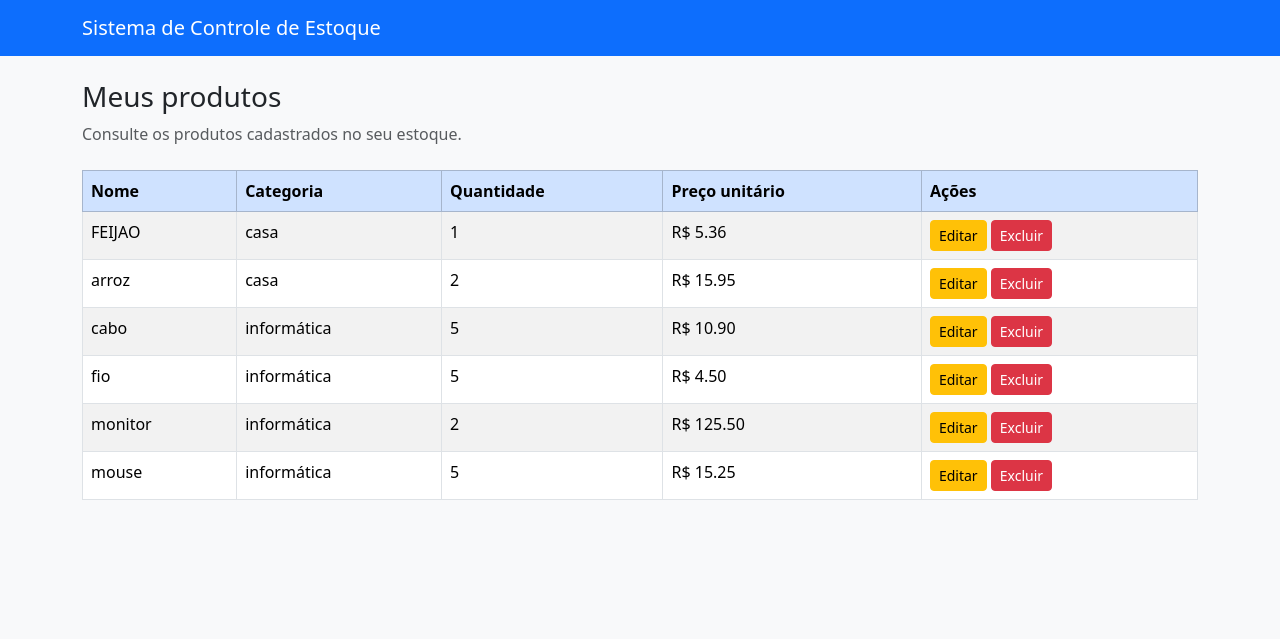
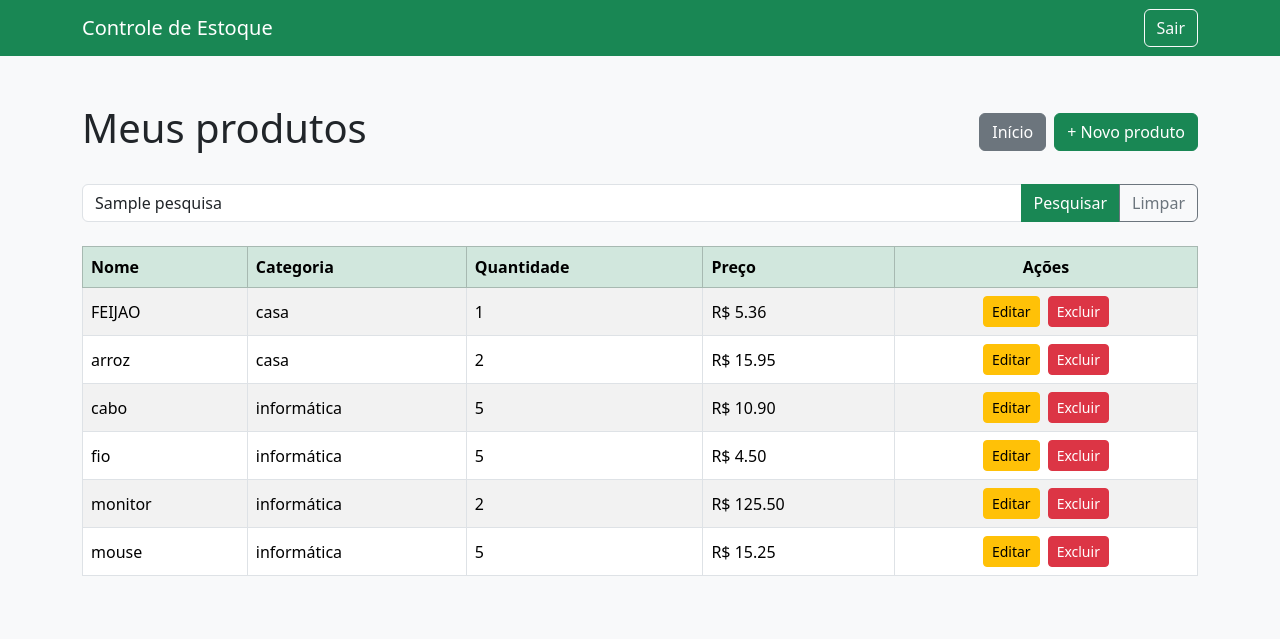
Before and after one commit to Vinicius-113/Sistema-Controle-de-Estoque-DJANGO, a Django app: template produtos/templates/produtos/lista.html in a window 1280 px wide. Shown: the top 639 px of the page. Run offline with Django 5.2, Linux system fonts and the light colour scheme; data comes from the database, SQL or seed files in the repository; both versions use the stored data as it was after the commit; the template is opened without the code that fills it: values that come from a table or form of the project are taken from there, most other values are stand-ins (such as "Sample title", 1, 10 or a date in 2020).

Commit message:
projeto final

```diff
--- a/produtos/templates/produtos/lista.html
+++ b/produtos/templates/produtos/lista.html
@@ -1,69 +1,109 @@
+
 <!DOCTYPE html>
 <html lang="pt-br">
-
 <head>
     <meta charset="UTF-8">
-    <meta name="viewport" content="width=device-width, initial-scale=1">
-    <title>Controle de Estoque</title>
+    <meta name="viewport" content="width=device-width, initial-scale=1.0">
+    <title>Meus produtos - Controle de Estoque</title>
 
-    <link href="https://cdn.jsdelivr.net/npm/bootstrap@5.3.3/dist/css/bootstrap.min.css" rel="stylesheet">
+    <link
+        href="https://cdn.jsdelivr.net/npm/bootstrap@5.3.3/dist/css/bootstrap.min.css"
+        rel="stylesheet"
+    >
 </head>
 
 <body class="bg-light">
 
-    <nav class="navbar navbar-dark bg-primary">
+<nav class="navbar navbar-dark bg-success">
     <div class="container">
-            <a class="navbar-brand" href="/">Sistema de Controle de Estoque</a>
+        <a class="navbar-brand" href="{% url 'produtos:home' %}">
+            Controle de Estoque
+        </a>
 
-            {% if user.is_authenticated %}
         <form method="post" action="{% url 'logout' %}">
             {% csrf_token %}
-                <button type="submit" class="btn btn-outline-light btn-sm">
+            <button type="submit" class="btn btn-outline-light">
                 Sair
             </button>
         </form>
-            {% endif %}
     </div>
 </nav>
 
-    <main class="container py-4">
-        <div class="d-flex justify-content-between align-items-center mb-4">
-            <div>
-                <h1 class="h3">Meus produtos</h1>
-                <p class="text-muted mb-0">
-                    Consulte os produtos cadastrados no seu estoque.
-                </p>
+<main class="container py-5">
+
+    <div class="d-flex flex-wrap justify-content-between align-items-center gap-3 mb-4">
+        <h1>Meus produtos</h1>
+
+        <div class="d-flex gap-2">
+            <a href="{% url 'produtos:home' %}" class="btn btn-secondary">
+                Início
+            </a>
+
+            <a href="{% url 'produtos:cadastrar' %}" class="btn btn-success">
+                + Novo produto
+            </a>
         </div>
     </div>
 
+    <form method="get" action="{% url 'produtos:lista' %}" class="mb-4">
+        <div class="input-group">
+            <input
+                type="search"
+                name="q"
+                value="{{ pesquisa }}"
+                class="form-control"
+                placeholder="Pesquisar por nome, categoria ou descrição..."
+            >
+
+            <button type="submit" class="btn btn-success">
+                Pesquisar
+            </button>
+
+            {% if pesquisa %}
+                <a href="{% url 'produtos:lista' %}" class="btn btn-outline-secondary">
+                    Limpar
+                </a>
+            {% endif %}
+        </div>
+    </form>
+
     {% if produtos %}
         <div class="table-responsive">
-            <table class="table table-striped table-bordered bg-white">
-                <thead class="table-primary">
+            <table class="table table-striped table-bordered align-middle bg-white">
+                <thead class="table-success">
                     <tr>
                         <th>Nome</th>
                         <th>Categoria</th>
                         <th>Quantidade</th>
-                        <th>Preço unitário</th>
-                        <th>Ações</th>
+                        <th>Preço</th>
+                        <th class="text-center">Ações</th>
                     </tr>
                 </thead>
+
                 <tbody>
-
                     {% for produto in produtos %}
                         <tr>
                             <td>{{ produto.nome }}</td>
-                        <td>{{ produto.categoria|default:"—" }}</td>
+                            <td>{{ produto.categoria|default:"Não informada" }}</td>
                             <td>{{ produto.quantidade }}</td>
                             <td>R$ {{ produto.preco|floatformat:2 }}</td>
-                        <td>
-                            <a href="{% url 'produtos:editar' produto.id %}" class="btn btn-warning btn-sm">
+
+                            <td class="text-center">
+                                <div class="d-flex justify-content-center gap-2">
+                                    <a
+                                        href="{% url 'produtos:editar' produto.id %}"
+                                        class="btn btn-warning btn-sm"
+                                    >
                                         Editar
                                     </a>
 
-                            <a href="{% url 'produtos:excluir' produto.id %}" class="btn btn-danger btn-sm">
+                                    <a
+                                        href="{% url 'produtos:excluir' produto.id %}"
+                                        class="btn btn-danger btn-sm"
+                                    >
                                         Excluir
                                     </a>
+                                </div>
                             </td>
                         </tr>
                     {% endfor %}
@@ -72,11 +112,19 @@
         </div>
     {% else %}
         <div class="alert alert-info">
+            {% if pesquisa %}
+                Nenhum produto encontrado para "{{ pesquisa }}".
+            {% else %}
                 Você ainda não possui produtos cadastrados.
+            {% endif %}
+
+            <a href="{% url 'produtos:cadastrar' %}" class="alert-link">
+                Cadastrar produto
+            </a>
         </div>
     {% endif %}
+
 </main>
 
 </body>
-
 </html>
```
Also changed, not shown: config/settings.py (+7 -5 lines), produtos/templates/produtos/cadastro.html (+15 -40 lines), produtos/templates/produtos/editar.html (+14 -29 lines), produtos/templates/produtos/excluir.html (+15 -14 lines), produtos/templates/produtos/home.html (added, +99 -0 lines), db.sqlite3. Lines whose indentation alone changed are shown as unchanged.
